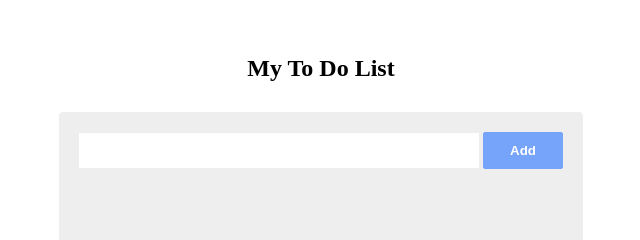
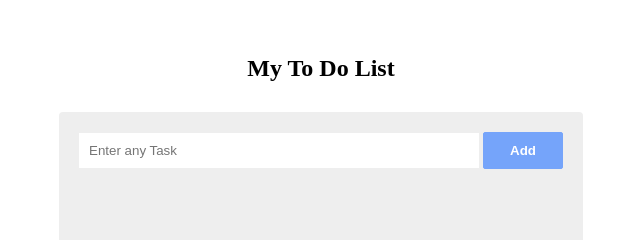
Before and after one commit to riapatel17/webpage, a plain HTML site: page Todo App/index.html in a window 1280 px wide. Shown: the part 167-407 px from the top of the page, 319-959 px from the left. Drawn offline with Linux system fonts and the light colour scheme.

Commit message:
Update index.html

```diff
--- a/Todo App/index.html
+++ b/Todo App/index.html
@@ -18,7 +18,7 @@
 			</div>
 			<div class="ta-wrapper">
 				<div class="input-wrapper">
-					<input type="text" id="todo-input">
+					<input type="text" id="todo-input" placeholder="Enter any Task">
 					<button id="submit">Add</button>
 				</div>
 				<div class="todo-lists">
```
